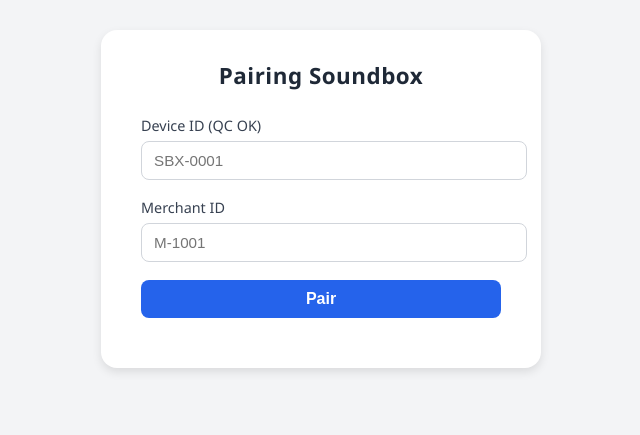
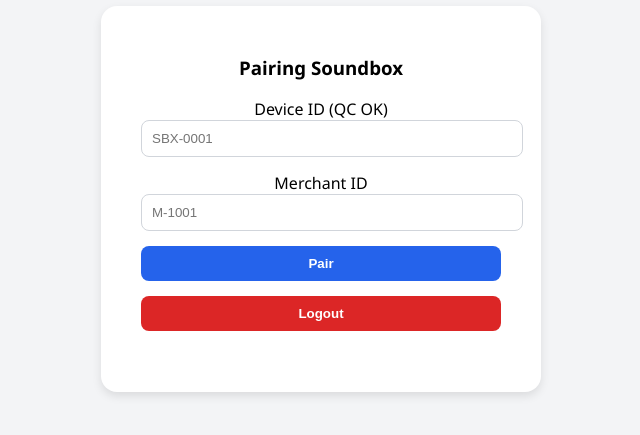
Before and after one commit to bhanualif/Pairing-soundbox, a website: page index.html in a window 1280 px wide. Shown: the part 201-636 px from the top of the page, without its empty margins (319-959 px from the left). Drawn offline with Linux system fonts and the light colour scheme; sample sign-in values are in the browser's storage.

Commit message:
Update index.html

```diff
--- a/index.html
+++ b/index.html
@@ -20,82 +20,45 @@
       box-shadow: 0 4px 10px rgba(0, 0, 0, 0.1);
       width: 360px;
       text-align: center;
-      transition: 0.2s;
     }
-    .container:hover {
-      transform: translateY(-3px);
-      box-shadow: 0 6px 14px rgba(0, 0, 0, 0.15);
-    }
-    h3 {
-      margin-top: 0;
-      margin-bottom: 25px;
-      color: #1f2937;
-      font-size: 1.4rem;
-      letter-spacing: 0.5px;
-    }
-    label {
-      display: block;
-      text-align: left;
-      margin-bottom: 6px;
-      color: #374151;
-      font-weight: 500;
-      font-size: 0.9rem;
-    }
-    input {
+    input, button {
       width: 100%;
-      padding: 10px 12px;
-      margin-bottom: 18px;
+      padding: 10px;
+      margin-bottom: 15px;
+      border-radius: 8px;
       border: 1px solid #d1d5db;
-      border-radius: 8px;
-      font-size: 0.95rem;
-      transition: 0.2s;
-    }
-    input:focus {
-      border-color: #2563eb;
-      box-shadow: 0 0 0 2px rgba(37, 99, 235, 0.3);
-      outline: none;
     }
     button {
-      width: 100%;
       background: #2563eb;
       color: white;
       border: none;
-      border-radius: 8px;
-      padding: 10px;
-      font-size: 1rem;
       font-weight: 600;
       cursor: pointer;
-      transition: 0.2s;
     }
-    button:hover {
-      background: #1d4ed8;
-    }
-    #result {
-      margin-top: 20px;
-      font-weight: 500;
-      font-size: 0.95rem;
-      color: #111827;
-      white-space: pre-wrap;
-    }
+    button:hover { background: #1d4ed8; }
+    #logout { background: #dc2626; }
+    #logout:hover { background: #b91c1c; }
   </style>
 </head>
 <body>
   <div class="container">
     <h3>Pairing Soundbox</h3>
-
     <label for="deviceId">Device ID (QC OK)</label>
     <input id="deviceId" placeholder="SBX-0001" />
-
     <label for="merchantId">Merchant ID</label>
     <input id="merchantId" placeholder="M-1001" />
-
     <button onclick="onPair()">Pair</button>
-
+    <button id="logout" onclick="logout()">Logout</button>
     <p id="result"></p>
   </div>
 
   <script>
     const API_URL = "http://localhost:3000/api";
+
+    // Cek login dulu
+    if (!localStorage.getItem("user")) {
+      window.location.href = "login.html";
+    }
 
     async function onPair() {
       const deviceId = document.getElementById("deviceId").value.trim();
@@ -107,14 +70,17 @@
           headers: { "Content-Type": "application/json" },
           body: JSON.stringify({ deviceId, merchantId }),
         });
-
         const data = await res.json();
         document.getElementById("result").innerText = data.message;
-      } catch (err) {
+      } catch {
         document.getElementById("result").innerText =
           "⚠️ Gagal menghubungi server API.";
-        console.error(err);
       }
+    }
+
+    function logout() {
+      localStorage.removeItem("user");
+      window.location.href = "login.html";
     }
   </script>
 </body>
```
